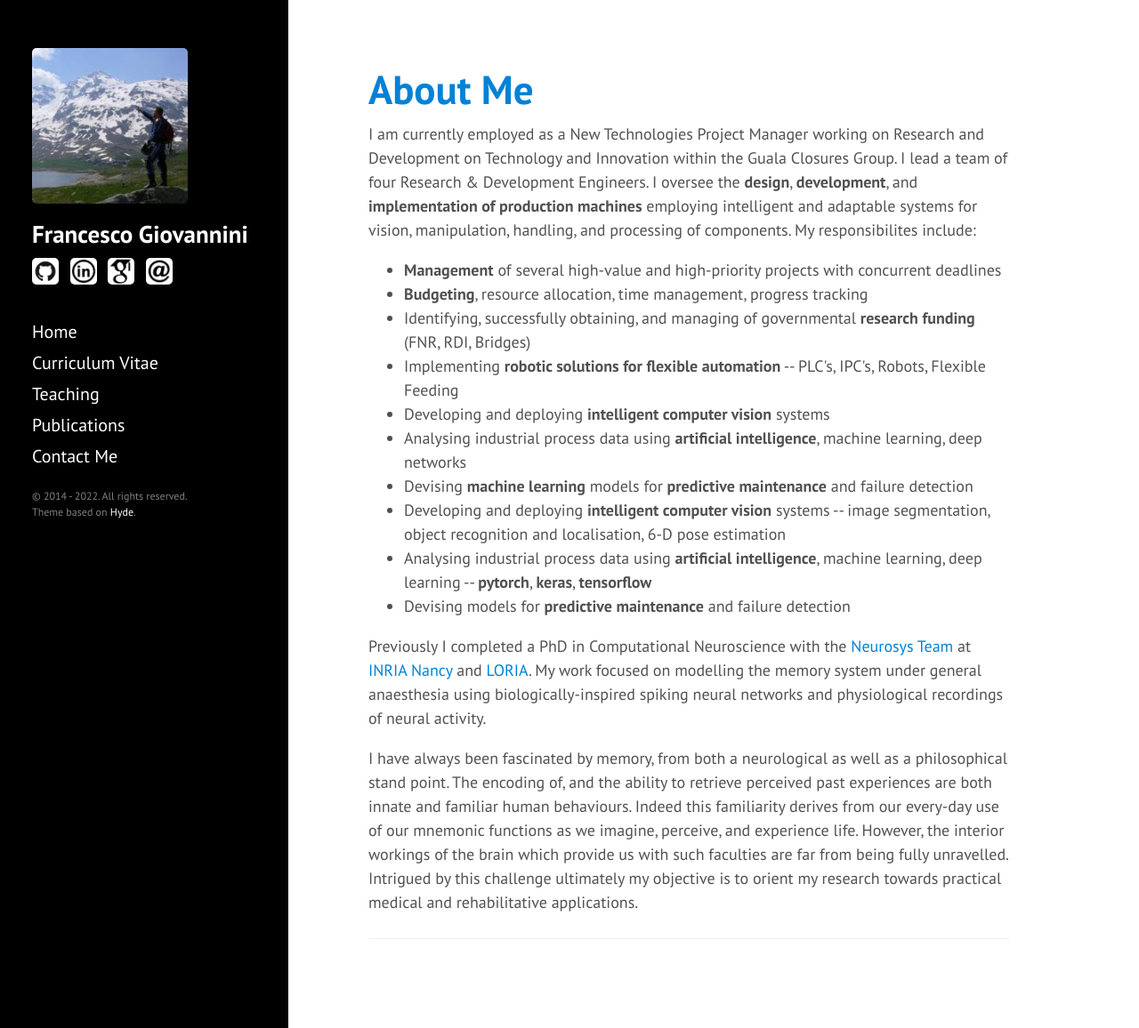
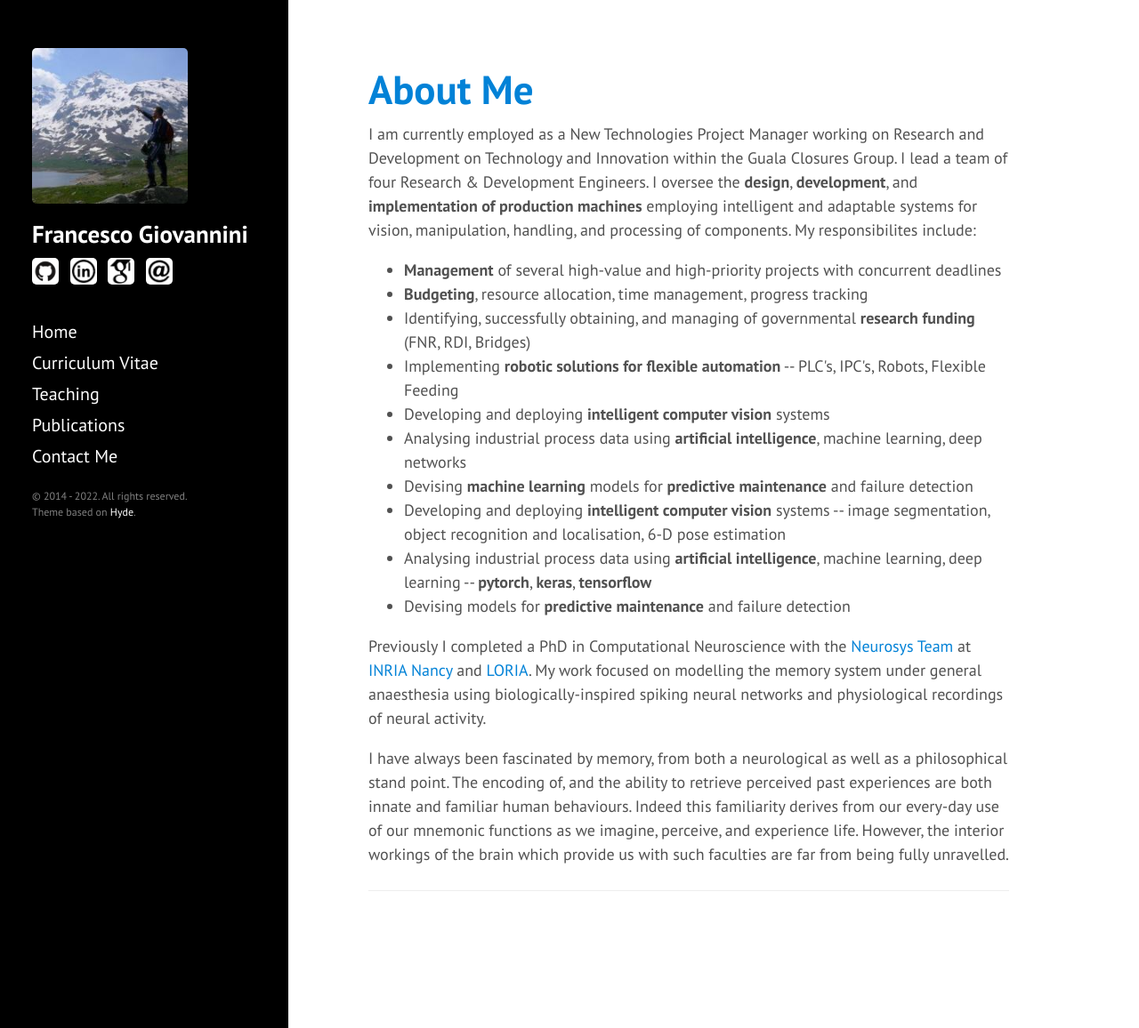
Before and after one commit to JoErNanO/joernano.github.io, a Jekyll site: the page built from index.html, in a window 1280 px wide and 1156 px high. Shown: the whole window at 89% size. Built offline with Jekyll 4.4.1, drawn with Linux system fonts in a browser that asks for light colours; the list of posts is cut into pages by our own code.

Commit message:
[IND] Update homepage.

```diff
--- a/index.html
+++ b/index.html
@@ -30,7 +30,7 @@ My work focused on modelling the memory system under general anaesthesia using b
 <p>I have always been fascinated by memory, from both a neurological as well as a philosophical stand point.
 The encoding of, and the ability to retrieve perceived past experiences are both innate and familiar human behaviours.
 Indeed this familiarity derives from our every-day use of our mnemonic functions as we imagine, perceive, and experience life. However, the interior workings of the brain which provide us with such faculties are far from being fully unravelled.
-Intrigued by this challenge ultimately my objective is to orient my research towards practical medical and rehabilitative applications.</p>
+<!-- Intrigued by this challenge ultimately my objective is to orient my research towards practical medical and rehabilitative applications.--></p>
 
 <hr />
 
```
